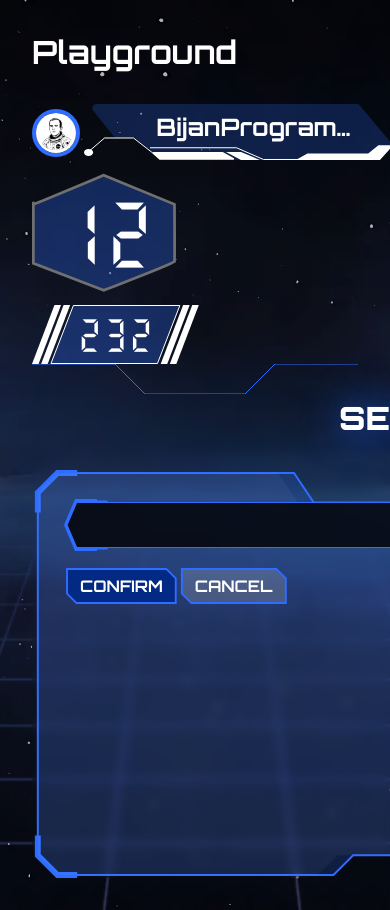
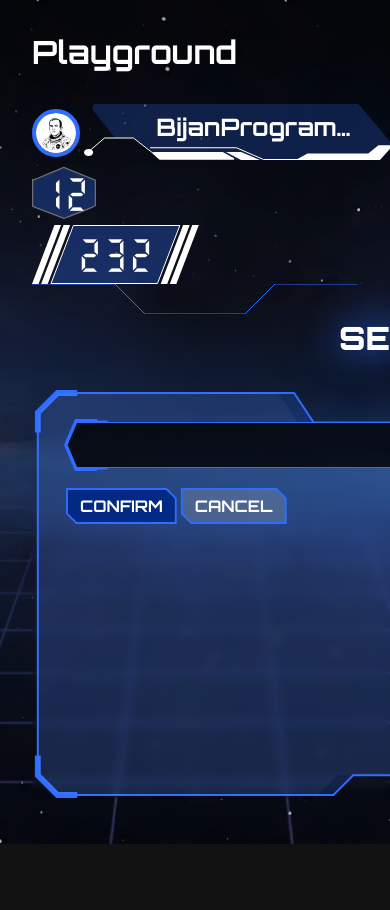
Before and after one commit to CodectiveOrg/snake-frontend, a React (Vite) app: page /playground in a window 390 px wide. Shown: the top 910 px of the page. After the commit the page ends 844 px from the top, so only its background shows below. Built offline with nearby package versions, Linux system fonts and the light colour scheme; a web font is replaced by a local one.

Commit message:
[RESPONSIVE] score

```diff
--- a/src/pages/game/components/score/score.module.css
+++ b/src/pages/game/components/score/score.module.css
@@ -5,11 +5,11 @@
   display: grid;
   place-content: center;
 
-  block-size: 9rem;
+  block-size: clamp(4rem, -11rem + 20vw, 9rem);
   aspect-ratio: 1;
 
   font-family: "Digital Numbers", sans-serif;
-  font-size: 4rem;
+  font-size: clamp(2rem, -4rem + 8vw, 4rem);
 
   .frame {
     position: absolute;
```
